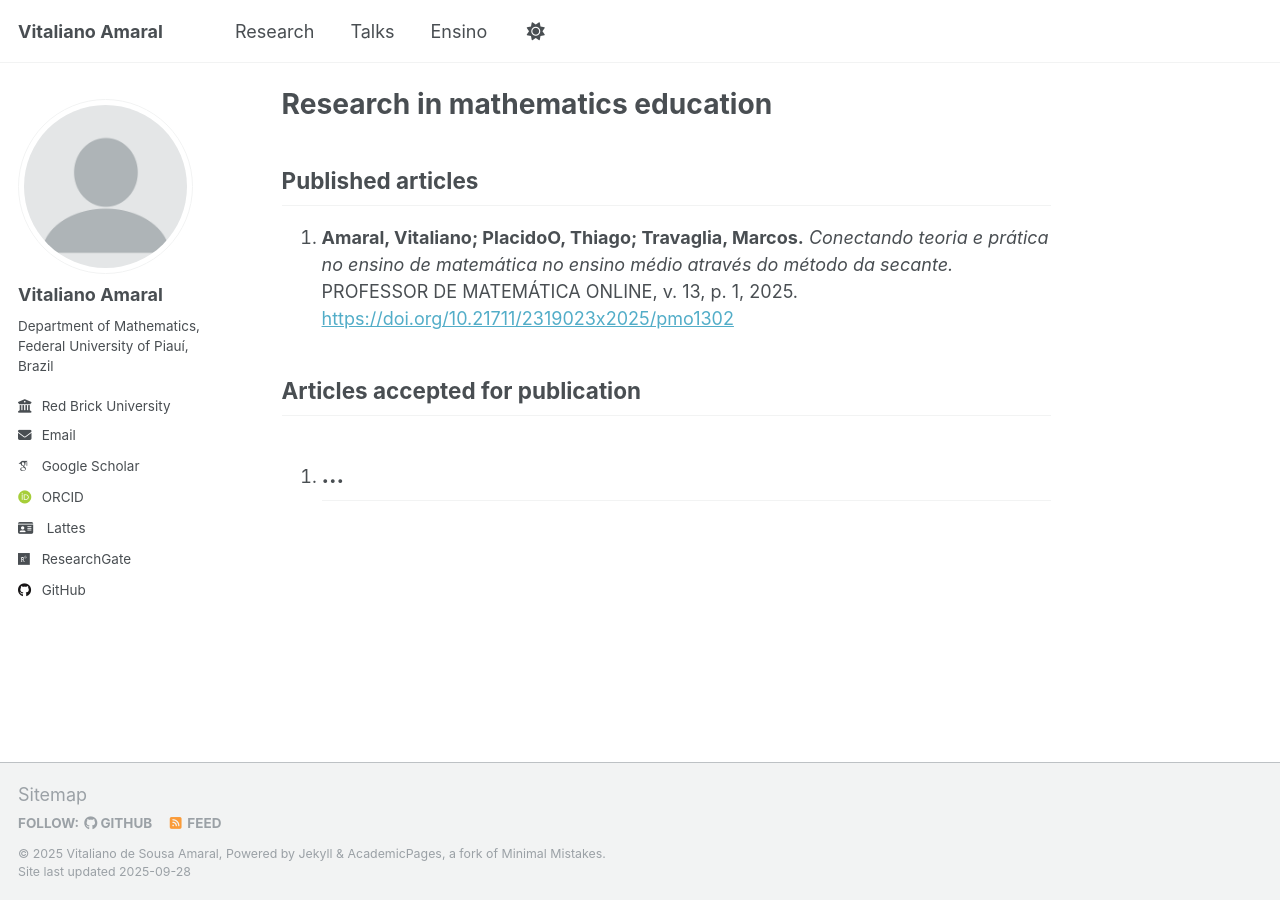
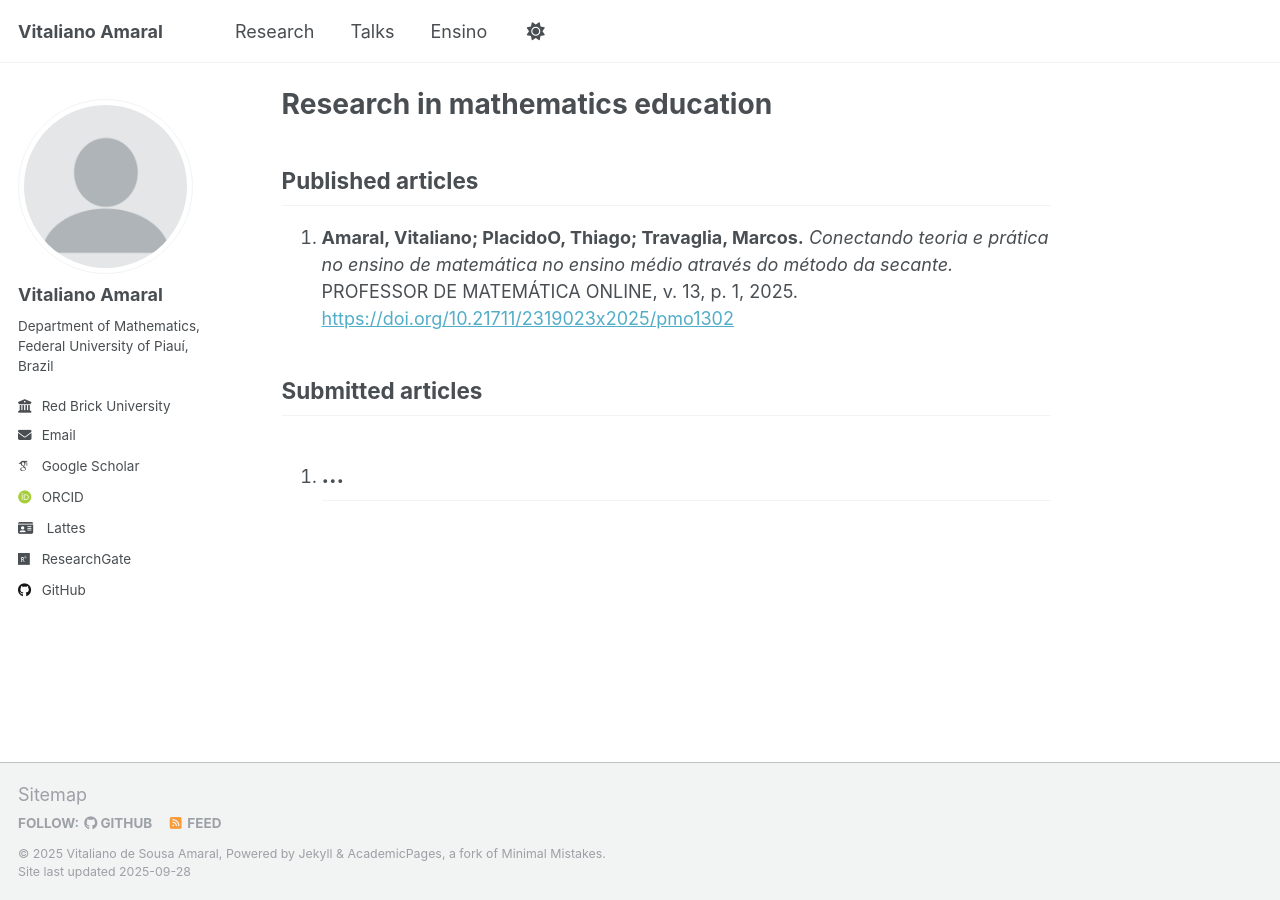
Before and after one commit to vitalianoamaral/vitalianoamaral.github.io, a Jekyll site: the page built from _pages/research.md, in a window 1280 px wide and 900 px high, scrolled down 1130 px. Built offline with Jekyll 4.4.1, drawn with Linux system fonts in a browser that asks for light colours; some web fonts are replaced.

Commit message:
Update research.md

```diff
--- a/_pages/research.md
+++ b/_pages/research.md
@@ -43,7 +43,7 @@ knapsack problems*
 
 1. **Amaral, Vitaliano; PlacidoO, Thiago; Travaglia, Marcos.** *Conectando teoria e prática no ensino de matemática no ensino médio através do método da secante.* PROFESSOR DE MATEMÁTICA ONLINE, v. 13, p. 1, 2025. [https://doi.org/10.21711/2319023x2025/pmo1302](https://doi.org/10.21711/2319023x2025/pmo1302)
 
-## Articles accepted for publication
+## Submitted articles
 
 1. ...
 ---
```
